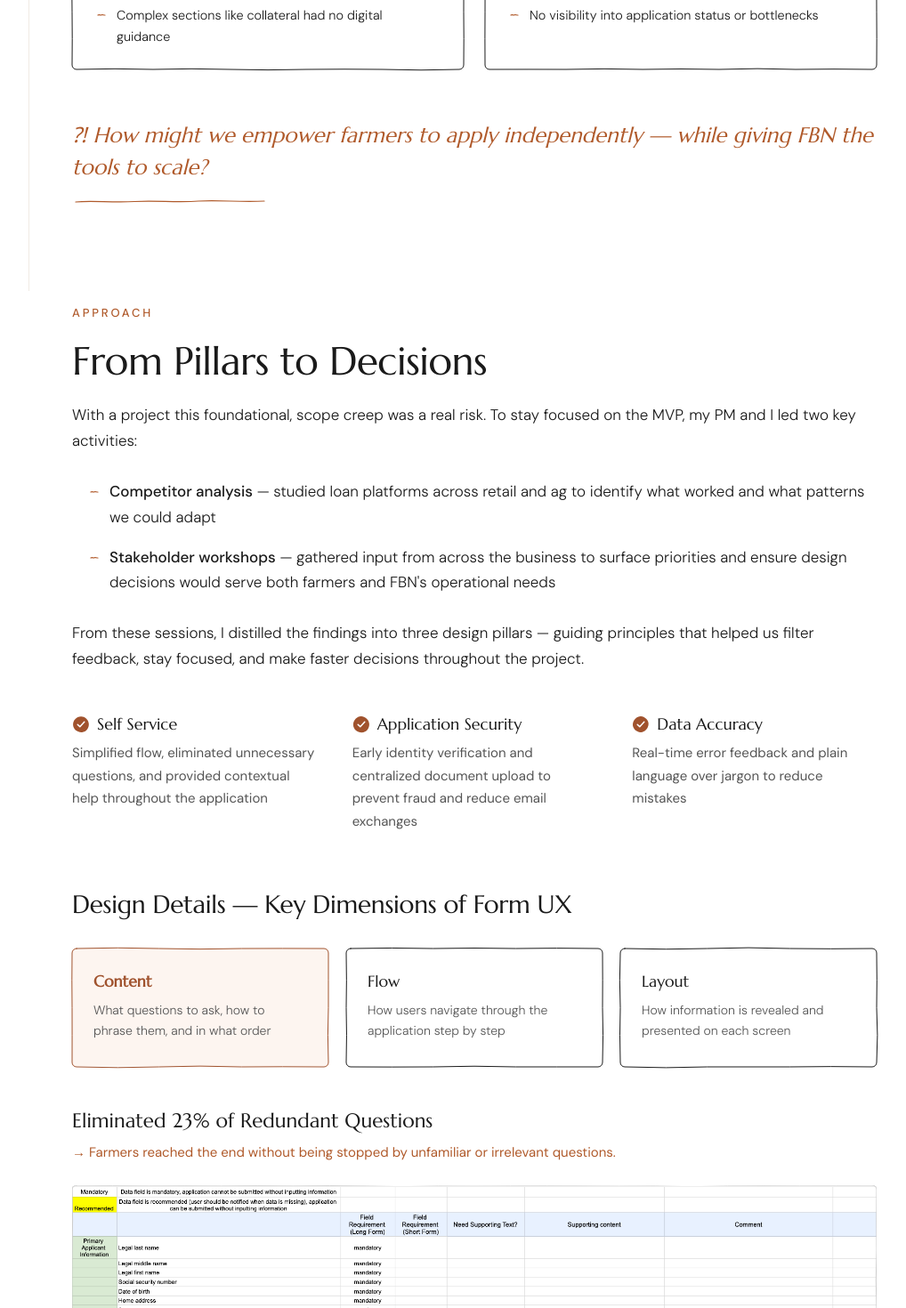
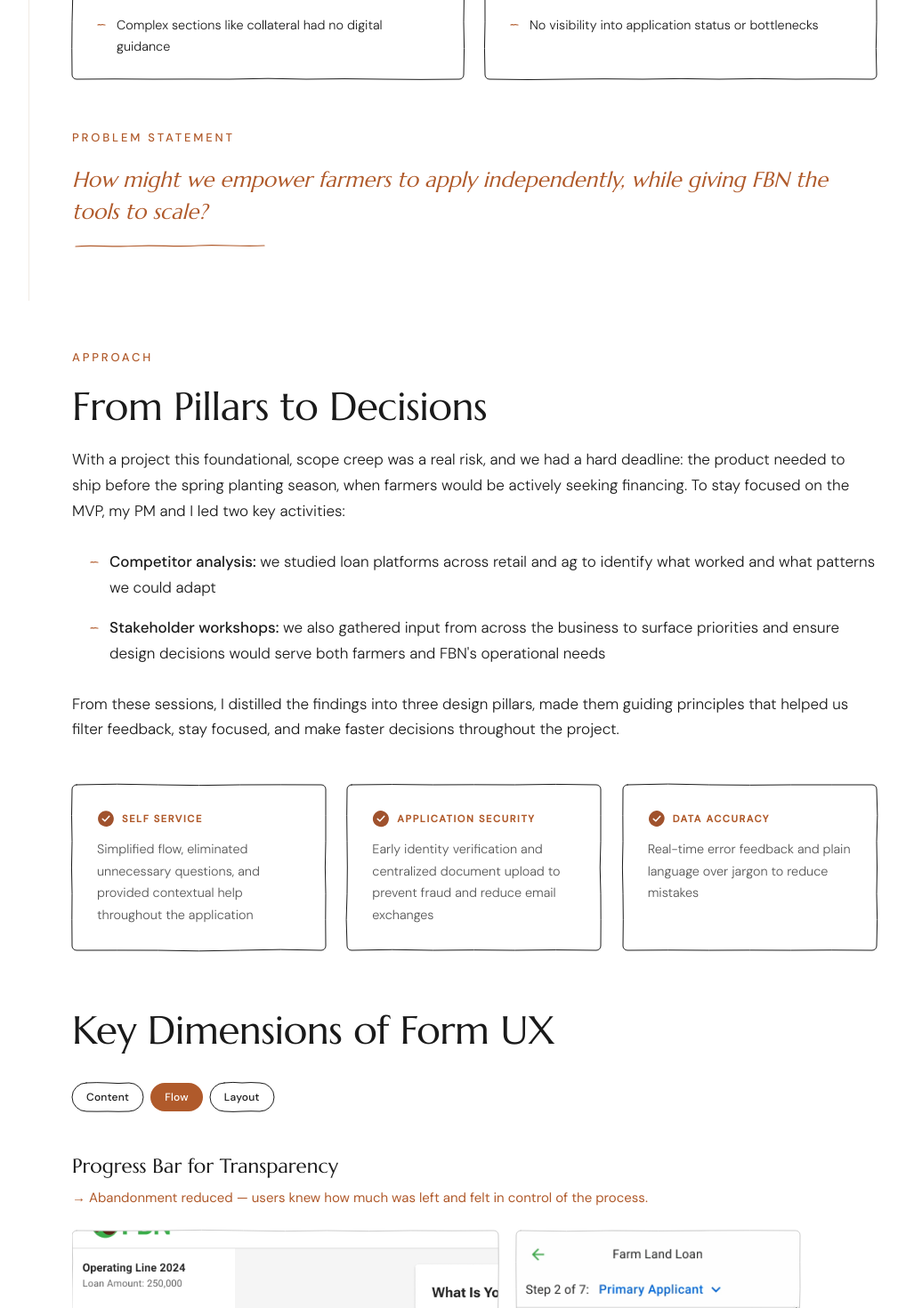
Before and after one commit to znan1213-coder/portfolio, a Next.js app: page /work/digital-loan-application in a window 1280 px wide. Shown: the part 1300-2770 px from the top of the page at 89% size, without its empty margins (207-1225 px from the left). Built offline with nearby package versions, Linux system fonts and the light colour scheme.

Commit message:
loan case study

```diff
--- a/src/app/page.tsx
+++ b/src/app/page.tsx
@@ -68,7 +68,7 @@ const projects = [
     id: 1,
     category: 'AgTech · End-to-End',
     title: 'Digital Loan Application',
-    description: 'Redesigning the loan application experience for American farmers — from paper forms to a guided digital flow.',
+    description: 'From paper forms to a fully self-serve digital loan experience.',
     bg: '#E8EDE8',
     image: '/case%20studies/digital%20loan%20application/Cover.png',
     href: '/work/digital-loan-application',
--- a/src/app/work/digital-loan-application/page.tsx
+++ b/src/app/work/digital-loan-application/page.tsx
@@ -263,21 +263,23 @@ const PILLAR_ICONS = [
 
 function PillarRows() {
   return (
-    <div className="pillar-cols" style={{ display: 'grid', gridTemplateColumns: 'repeat(3, 1fr)', gap: '2.5rem', marginBottom: '4rem' }}>
+    <div className="pillar-cols" style={{ display: 'grid', gridTemplateColumns: 'repeat(3, 1fr)', gap: '1.5rem', marginBottom: '4rem' }}>
       {PILLARS.map((p, i) => (
-        <div key={p.name}>
-          <div style={{ display: 'flex', alignItems: 'center', gap: '0.5rem', marginBottom: '0.6rem' }}>
+        <div key={p.name} style={{ position: 'relative', padding: '1.75rem' }}>
+          <WobblyBorder />
+          <div style={{ display: 'flex', alignItems: 'center', gap: '0.5rem', marginBottom: '0.75rem' }}>
             {PILLAR_ICONS[i]}
             <span style={{
-              fontFamily: 'var(--serif)', fontSize: '1.125rem',
-              fontWeight: 400, color: '#1a1a1a', lineHeight: 1.2,
+              fontFamily: 'var(--sans)', fontSize: '0.7rem',
+              fontWeight: 700, color: 'var(--terracotta)',
+              textTransform: 'uppercase', letterSpacing: '0.14em',
             }}>
               {p.name}
             </span>
           </div>
           <p style={{
-            fontFamily: 'var(--sans)', fontSize: '0.9375rem',
-            fontWeight: 400, color: '#555', lineHeight: 1.7, margin: 0,
+            fontFamily: 'var(--sans)', fontSize: '0.9rem',
+            fontWeight: 300, color: '#555', lineHeight: 1.7, margin: 0,
           }}>
             {p.desc}
           </p>
@@ -294,10 +296,9 @@ const DIMENSION_CARDS = [
 ]
 
 function DesignDetailsShowcase() {
-  const [activeTab, setActiveTab] = useState(0)
+  const [activeTab, setActiveTab] = useState(1)
   const [direction, setDirection] = useState<'up' | 'down'>('up')
   const [animKey, setAnimKey] = useState(0)
-  const [hoveredCard, setHoveredCard] = useState<number | null>(null)
 
   const handleTabChange = (i: number) => {
     if (i === activeTab) return
@@ -312,8 +313,8 @@ function DesignDetailsShowcase() {
     <div>
       <style>{SLIDE_CSS}</style>
 
-      {/* Mobile pill tabs — hidden on desktop */}
-      <div className="approach-pills" style={{ display: 'none', flexWrap: 'wrap', gap: '0.5rem', marginBottom: '1.5rem' }}>
+      {/* Pill tabs */}
+      <div style={{ display: 'flex', flexWrap: 'wrap', gap: '0.5rem', marginBottom: '3rem' }}>
         {DIMENSION_CARDS.map((card, i) => {
           const active = i === activeTab
           return (
@@ -323,7 +324,7 @@ function DesignDetailsShowcase() {
                 fontFamily: 'var(--sans)', fontSize: '0.75rem',
                 fontWeight: 500,
                 color: active ? '#fff' : '#1a1a1a',
-                background: active ? '#A0522D' : '#fff',
+                background: active ? 'var(--terracotta)' : '#fff',
                 border: 'none', borderRadius: 999, cursor: 'pointer',
                 padding: '0.45rem 1rem',
                 letterSpacing: '0.02em',
@@ -334,43 +335,6 @@ function DesignDetailsShowcase() {
               {!active && <WobblyPillBorder />}
               {card.title}
             </button>
-          )
-        })}
-      </div>
-
-      {/* Clickable framework boxes — hidden on mobile */}
-      <div className="approach-cards" style={{ display: 'grid', gridTemplateColumns: 'repeat(3, 1fr)', gap: '1.25rem', marginBottom: '3rem' }}>
-        {DIMENSION_CARDS.map((card, i) => {
-          const active = i === activeTab
-          const hovered = hoveredCard === i
-          return (
-            <div
-              key={card.title}
-              onClick={() => handleTabChange(i)}
-              onMouseEnter={() => setHoveredCard(i)}
-              onMouseLeave={() => setHoveredCard(null)}
-              style={{
-                position: 'relative', padding: '1.5rem 1.5rem 1.75rem',
-                cursor: 'pointer',
-                background: active ? '#FDF5F0' : hovered ? '#FDF5F0' : '#fff',
-                transition: 'background 0.15s',
-              }}
-            >
-              <WobblyBorder strokeColor={active ? '#A0522D' : '#1A1A1A'} />
-              <p style={{
-                fontFamily: 'var(--serif)', fontSize: '1.1rem',
-                fontWeight: active ? 600 : 400, color: active ? '#A0522D' : 'var(--ink)', marginBottom: '0.5rem',
-                transition: 'color 0.15s',
-              }}>
-                {card.title}
-              </p>
-              <p style={{
-                fontFamily: 'var(--sans)', fontSize: '0.875rem',
-                fontWeight: 300, color: '#555', lineHeight: 1.65, margin: 0,
-              }}>
-                {card.desc}
-              </p>
-            </div>
           )
         })}
       </div>
@@ -504,74 +468,20 @@ const SLIDE_CSS = `
 `
 
 function FinalDesignShowcase() {
-  const [activeTab, setActiveTab] = useState(0)
-  const [direction, setDirection] = useState<'up' | 'down'>('up')
-  const [animKey, setAnimKey] = useState(0)
-
-  const handleTabChange = (i: number) => {
-    if (i === activeTab) return
-    setDirection(i > activeTab ? 'up' : 'down')
-    setActiveTab(i)
-    setAnimKey(k => k + 1)
-  }
-
-  const tab = TABS[activeTab]
-  const animName = direction === 'up' ? 'slideLeftIn' : 'slideRightIn'
-
   return (
-    <div>
-      <style>{SLIDE_CSS}</style>
-
-      {/* Pill tabs */}
-      <div style={{ display: 'flex', flexWrap: 'wrap', gap: '0.5rem', marginBottom: '0.75rem', overflow: 'hidden' }}>
-        {TABS.map((t, i) => {
-          const active = i === activeTab
+    <div style={{ display: 'flex', flexDirection: 'column', gap: '6rem' }}>
+      {TABS.map((tab, i) => {
+        const imageLeft = i % 2 === 0
         return (
-            <button key={t.label} onClick={() => handleTabChange(i)}
-              style={{
-                position: 'relative',
-                fontFamily: 'var(--sans)', fontSize: '0.75rem',
-                fontWeight: 500,
-                color: active ? '#fff' : '#1a1a1a',
-                background: active ? 'var(--terracotta)' : '#fff',
-                border: 'none', borderRadius: 999, cursor: 'pointer',
-                padding: '0.45rem 1rem',
-                letterSpacing: '0.02em',
-                transition: 'background 0.2s, color 0.2s',
-                whiteSpace: 'nowrap',
-              }}
-            >
-              {!active && <WobblyPillBorder />}
-              {t.label}
-            </button>
-          )
-        })}
-      </div>
-
-      {/* Instruction */}
-      <p style={{
-        fontFamily: 'var(--sans)', fontSize: '0.75rem', fontStyle: 'italic',
-        color: '#bbb', marginBottom: '3rem',
+          <div key={tab.label} className="final-design-row" style={{
+            display: 'grid', gridTemplateColumns: '1fr 1fr', gap: '4rem', alignItems: 'center',
           }}>
-        Click each tab to explore the screens →
-      </p>
-
-      {/* Two-column content — clipped so sliding content doesn't overflow */}
-      <div style={{ overflow: 'hidden', minHeight: 620 }}>
-        <div
-          key={animKey}
-          style={{
-            display: 'grid', gridTemplateColumns: '1fr 1fr', gap: '4rem', alignItems: 'center',
-            animation: `${animName} 320ms ease-in-out both`,
-          }}
-        >
-          {/* Left — phone image */}
+            {imageLeft ? (
+              <>
                 <div style={{ display: 'flex', justifyContent: 'center', alignItems: 'center' }}>
                   <img src={tab.image} alt={tab.title}
-              style={{ maxHeight: 580, width: 'auto', maxWidth: '100%', display: 'block' }} />
+                    style={{ maxHeight: 560, width: 'auto', maxWidth: '100%', display: 'block' }} />
                 </div>
-
-          {/* Right — title + description */}
                 <div>
                   <h3 style={{
                     fontFamily: 'var(--serif)', fontSize: '1.75rem',
@@ -586,8 +496,32 @@ function FinalDesignShowcase() {
                     {tab.subtitle}
                   </p>
                 </div>
+              </>
+            ) : (
+              <>
+                <div>
+                  <h3 style={{
+                    fontFamily: 'var(--serif)', fontSize: '1.75rem',
+                    fontWeight: 400, color: 'var(--ink)', lineHeight: 1.2, marginBottom: '1rem',
+                  }}>
+                    {tab.title}
+                  </h3>
+                  <p style={{
+                    fontFamily: 'var(--sans)', fontSize: '1rem',
+                    fontWeight: 300, color: '#444', lineHeight: 1.8, margin: 0,
+                  }}>
+                    {tab.subtitle}
+                  </p>
                 </div>
+                <div style={{ display: 'flex', justifyContent: 'center', alignItems: 'center' }}>
+                  <img src={tab.image} alt={tab.title}
+                    style={{ maxHeight: 560, width: 'auto', maxWidth: '100%', display: 'block' }} />
                 </div>
+              </>
+            )}
+          </div>
+        )
+      })}
     </div>
   )
 }
@@ -629,9 +563,8 @@ export default function DigitalLoanApplication() {
           .cs-progress { display: block !important; }
           .cs-content { padding: 0 1.25rem !important; }
           .problem-cols { grid-template-columns: 1fr !important; }
-          .approach-cards { display: none !important; }
-          .approach-pills { display: flex !important; }
           .design-row { grid-template-columns: 1fr !important; }
+          .final-design-row { grid-template-columns: 1fr !important; }
           .stat-row { grid-template-columns: 1fr !important; }
           .pillar-cols { grid-template-columns: 1fr !important; }
           .hero-wrapper { padding-left: 1.25rem !important; padding-right: 1.25rem !important; }
@@ -664,7 +597,7 @@ export default function DigitalLoanApplication() {
             <div className="max-w-2xl mx-auto">
             {/* Meta pills */}
             <div className="hero-tags flex flex-wrap gap-2" style={{ marginBottom: '2rem', justifyContent: 'center' }}>
-              {['Consumer Facing', 'Mobile', 'End-to-End'].map(tag => (
+              {['Consumer Facing', 'Responsive', 'Agtech'].map(tag => (
                 <span key={tag} style={{
                   fontFamily: 'var(--sans)', fontSize: '0.7rem',
                   letterSpacing: '0.1em', textTransform: 'uppercase',
@@ -687,7 +620,7 @@ export default function DigitalLoanApplication() {
               fontFamily: 'var(--sans)', fontSize: '1.075rem', fontWeight: 300,
               color: '#1a1a1a', lineHeight: 1.7, marginBottom: '2rem',
             }}>
-              Redesigning the loan application experience for American farmers — from paper forms to a guided digital flow.
+              From paper forms to a fully self-serve digital loan experience.
             </p>
 
             {/* Project metadata */}
@@ -696,7 +629,7 @@ export default function DigitalLoanApplication() {
               gap: '0 3rem', marginBottom: 0, textAlign: 'left',
             }}>
               {[
-                { label: 'Role', value: 'Product Designer — end-to-end design, design system, user research' },
+                { label: 'Role', value: 'End-to-end design, design research, design strategy' },
                 { label: 'Team', value: '1 PM, 1 Designer, 4 Engineers' },
                 { label: 'Timeline', value: 'May 2021 – Dec. 2023' },
               ].map(item => (
@@ -723,7 +656,7 @@ export default function DigitalLoanApplication() {
               src="/case studies/digital loan application/Cover.png"
               alt="Digital Loan Application cover"
               className="hero-cover"
-              style={{ width: '65%', height: 'auto', display: 'block', borderRadius: '0.75rem', margin: '0 auto' }}
+              style={{ width: '65%', height: 'auto', display: 'block', borderRadius: '0.75rem', margin: '2.5rem auto 0' }}
             />
           </section>
         </div>
@@ -879,13 +812,14 @@ export default function DigitalLoanApplication() {
 
             {/* Pull quote */}
             <div style={{ textAlign: 'left', padding: '0' }}>
+              <SectionLabel>Problem Statement</SectionLabel>
               <p style={{
                 fontFamily: 'var(--serif)', fontSize: 'clamp(1.1rem, 2.2vw, 1.5rem)',
                 fontStyle: 'italic', fontWeight: 400,
                 color: 'var(--terracotta)', lineHeight: 1.5,
                 marginBottom: '1rem', maxWidth: 900,
               }}>
-                ⁈ How might we empower farmers to apply independently — while giving FBN the tools to scale?
+                How might we empower farmers to apply independently, while giving FBN the tools to scale?
               </p>
               <svg width="220" height="8" viewBox="0 0 220 8" aria-hidden="true" style={{ display: 'block' }}>
                 <path
@@ -911,13 +845,13 @@ export default function DigitalLoanApplication() {
               fontFamily: 'var(--sans)', fontSize: '1.0625rem', fontWeight: 300,
               color: '#1a1a1a', lineHeight: 1.7, maxWidth: 900, marginBottom: '1.75rem',
             }}>
-              With a project this foundational, scope creep was a real risk. To stay focused on the MVP, my PM and I led two key activities:
+              With a project this foundational, scope creep was a real risk, and we had a hard deadline: the product needed to ship before the spring planting season, when farmers would be actively seeking financing. To stay focused on the MVP, my PM and I led two key activities:
             </p>
 
             <div style={{ display: 'flex', flexDirection: 'column', gap: '1rem', marginBottom: '1.75rem', paddingLeft: '1.25rem' }}>
               {[
-                { label: 'Competitor analysis', desc: 'studied loan platforms across retail and ag to identify what worked and what patterns we could adapt' },
-                { label: 'Stakeholder workshops', desc: "gathered input from across the business to surface priorities and ensure design decisions would serve both farmers and FBN's operational needs" },
+                { label: 'Competitor analysis', desc: 'we studied loan platforms across retail and ag to identify what worked and what patterns we could adapt' },
+                { label: 'Stakeholder workshops', desc: "we also gathered input from across the business to surface priorities and ensure design decisions would serve both farmers and FBN's operational needs" },
               ].map(item => (
                 <div key={item.label} style={{ display: 'flex', gap: '0.75rem', alignItems: 'baseline' }}>
                   <svg width="10" height="10" viewBox="0 0 10 10" aria-hidden="true" style={{ flexShrink: 0, marginTop: 3 }}>
@@ -925,7 +859,7 @@ export default function DigitalLoanApplication() {
                       fill="none" stroke="#B05A2B" strokeWidth="1.2" strokeLinecap="round" />
                   </svg>
                   <p style={{ fontFamily: 'var(--sans)', fontSize: '1.0625rem', fontWeight: 300, color: '#1a1a1a', lineHeight: 1.7, margin: 0, maxWidth: 900 }}>
-                    <strong style={{ fontWeight: 500 }}>{item.label}</strong> — {item.desc}
+                    <strong style={{ fontWeight: 500 }}>{item.label}:</strong> {item.desc}
                   </p>
                 </div>
               ))}
@@ -935,7 +869,7 @@ export default function DigitalLoanApplication() {
               fontFamily: 'var(--sans)', fontSize: '1.0625rem', fontWeight: 300,
               color: '#1a1a1a', lineHeight: 1.7, maxWidth: 900, marginBottom: '3rem',
             }}>
-              From these sessions, I distilled the findings into three design pillars — guiding principles that helped us filter feedback, stay focused, and make faster decisions throughout the project.
+              From these sessions, I distilled the findings into three design pillars, made them guiding principles that helped us filter feedback, stay focused, and make faster decisions throughout the project.
             </p>
 
             {/* Design pillars — row layout */}
@@ -943,11 +877,11 @@ export default function DigitalLoanApplication() {
 
             {/* Design details heading */}
             <h3 style={{
-              fontFamily: 'var(--serif)', fontSize: 'clamp(1.25rem, 2.5vw, 1.75rem)',
+              fontFamily: 'var(--serif)', fontSize: 'clamp(1.75rem, 3.5vw, 2.75rem)',
               fontWeight: 400, lineHeight: 1.2, color: 'var(--ink)',
               letterSpacing: '-0.01em', marginBottom: '2rem', maxWidth: 900,
             }}>
-              Design Details — Key Dimensions of Form UX
+              Key Dimensions of Form UX
             </h3>
 
             <DesignDetailsShowcase />
@@ -976,7 +910,7 @@ export default function DigitalLoanApplication() {
             <h2 style={{
               fontFamily: 'var(--serif)', fontSize: 'clamp(1.75rem, 3.5vw, 2.75rem)',
               fontWeight: 400, lineHeight: 1.15, color: 'var(--ink)',
-              letterSpacing: '-0.01em', marginBottom: '1rem', maxWidth: 900,
+              letterSpacing: '-0.01em', marginBottom: '1rem', maxWidth: 900, marginTop: '2rem',
             }}>
               The Finished Experience
             </h2>
```
Lines whose indentation alone changed are shown as unchanged.
